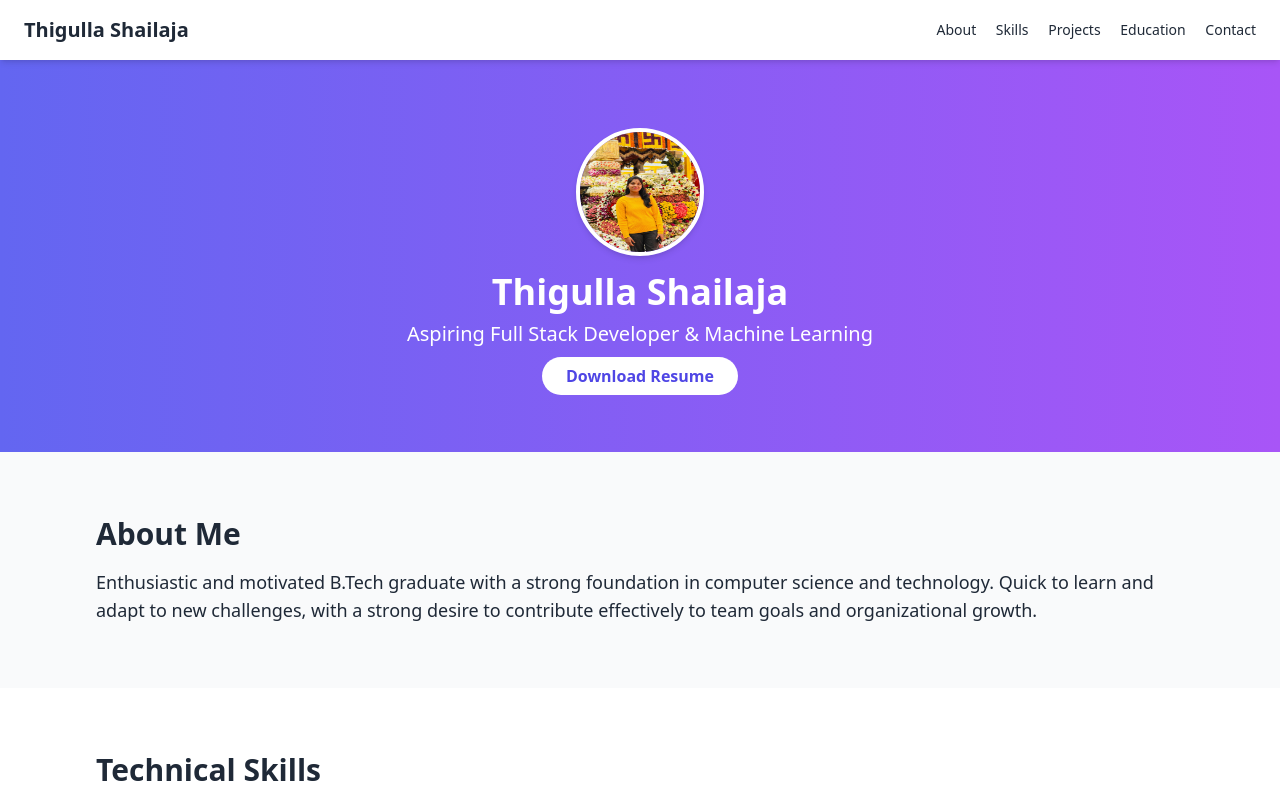
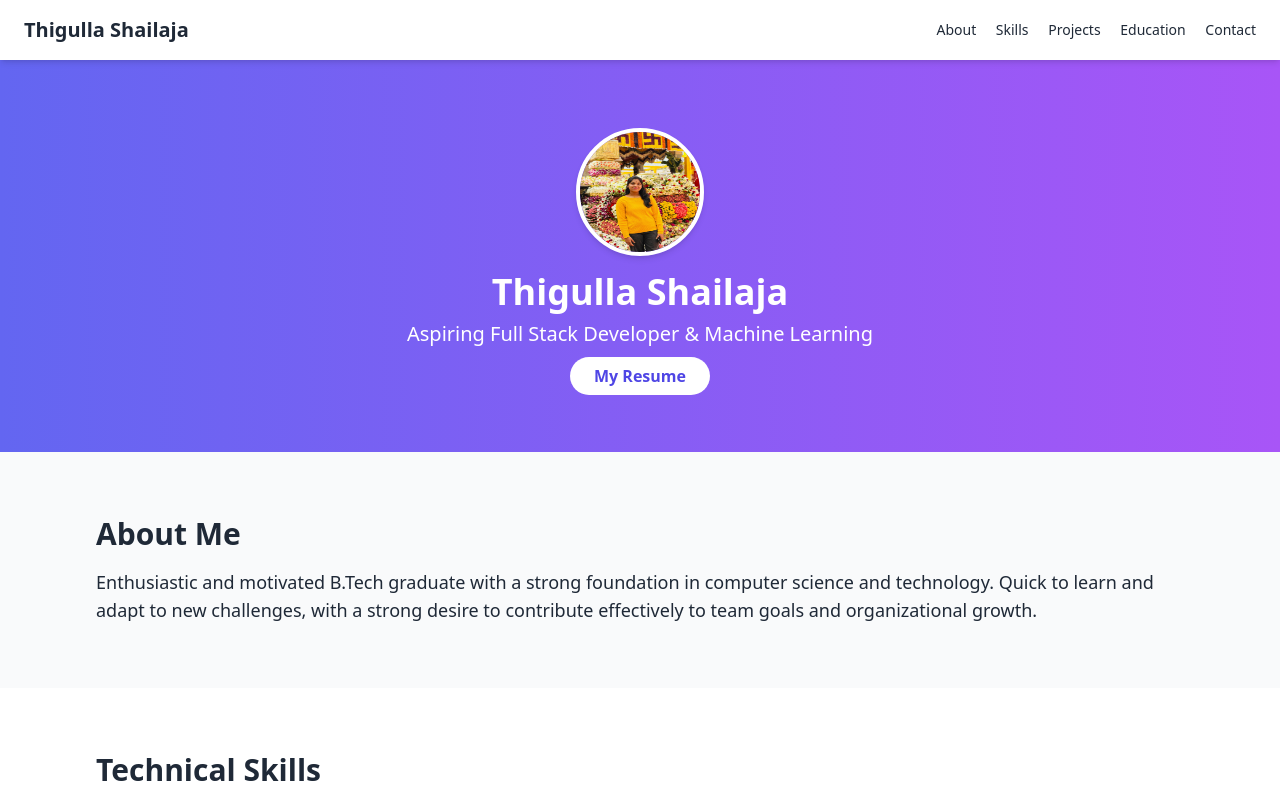
Before and after one commit to tshailaja876/portfolio, a plain HTML site: page index.html in a window 1280 px wide. Shown: the top 800 px of the page. Drawn offline with nearby package versions, Linux system fonts and the light colour scheme.

Commit message:
Update index.html

```diff
--- a/index.html
+++ b/index.html
@@ -34,7 +34,7 @@
     <img src="my.jpg" alt="Profile" class="rounded-full w-32 h-32 mx-auto mb-4 border-4 border-white shadow-md" />
     <h2 class="text-4xl font-bold mb-2">Thigulla Shailaja</h2>
     <p class="text-xl mb-4">Aspiring Full Stack Developer & Machine Learning</p>
-    <a href="C:\Users\sweth\Desktop\sai koushik\sai koushik_resume.pdf" download class="bg-white text-indigo-600 px-6 py-2 rounded-full font-semibold hover:bg-indigo-100">Download Resume</a>
+    <a href="shailu_resume.pdf" download class="bg-white text-indigo-600 px-6 py-2 rounded-full font-semibold hover:bg-indigo-100">My Resume</a>
   </section>
 
   <!-- About -->
```
